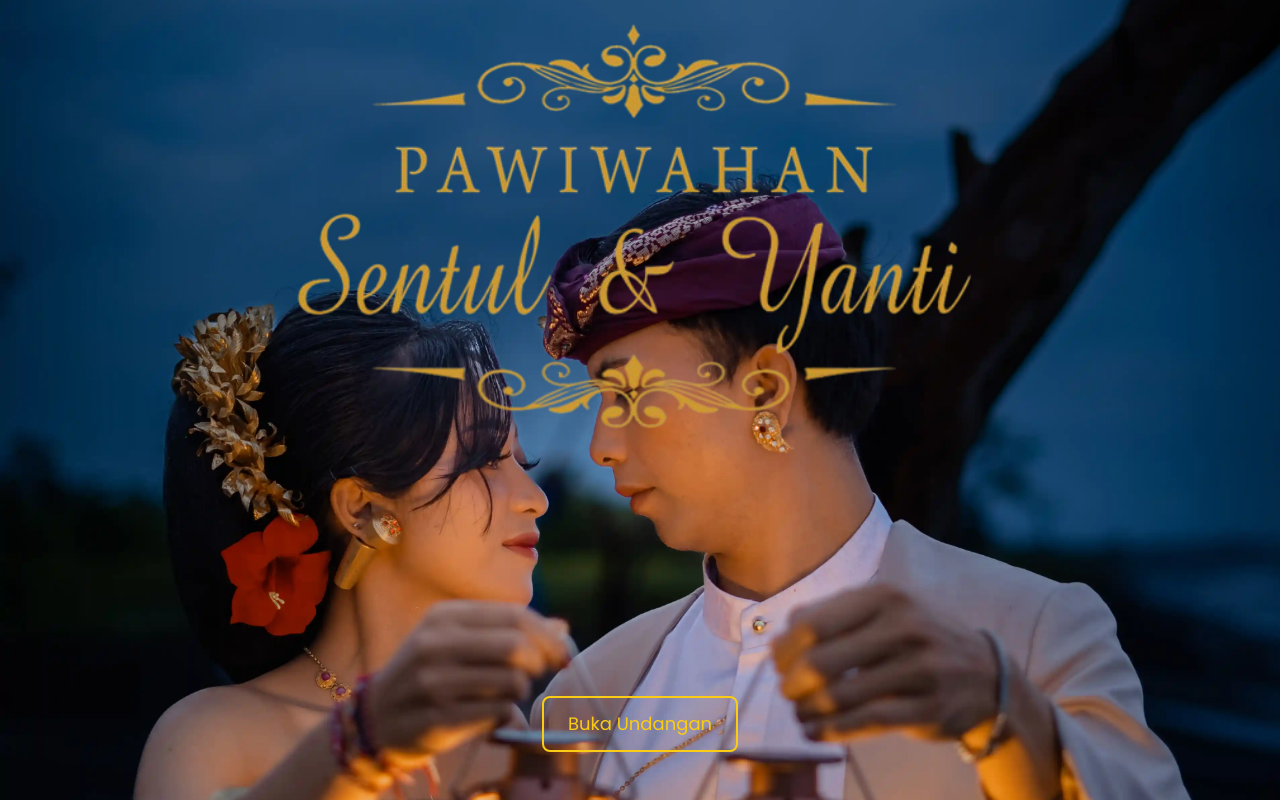
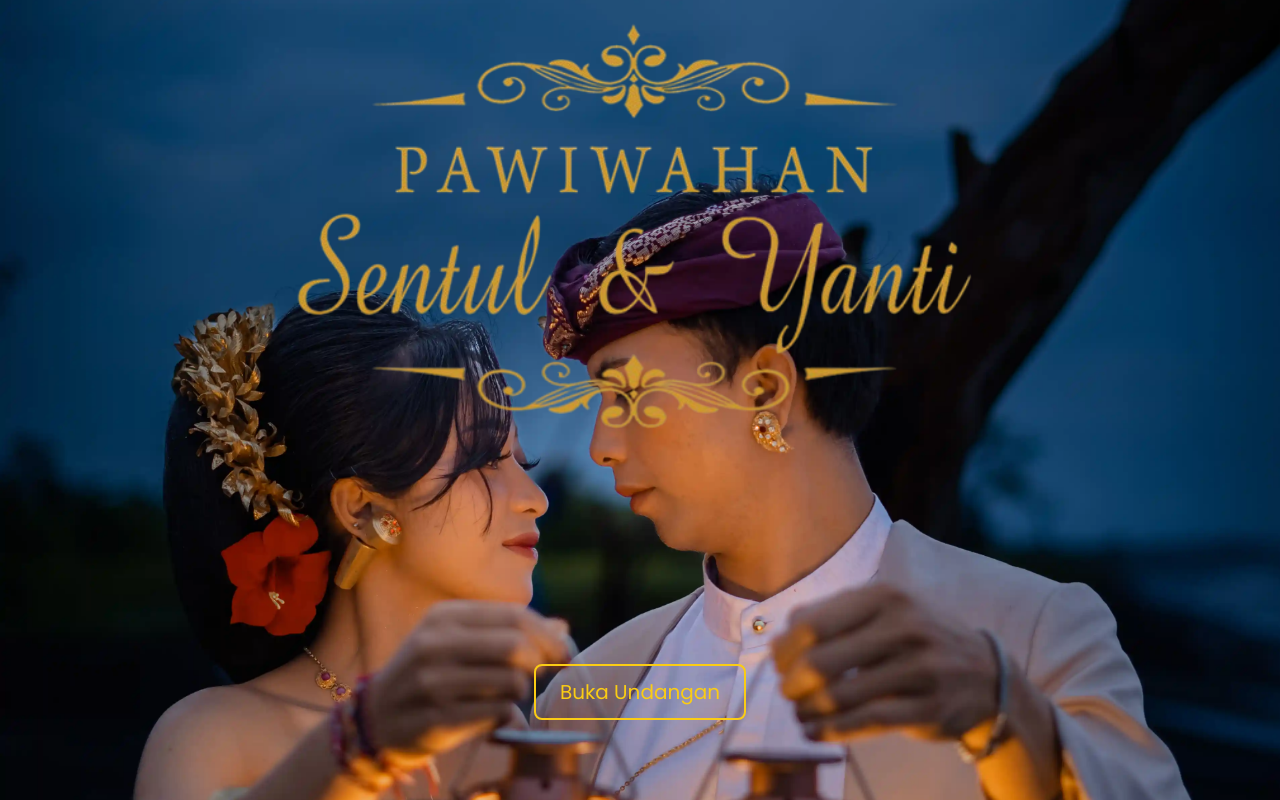
Before and after one commit to AriDev08/undangan-pernikahan, a plain HTML site: page index.html in a window 1280 px wide. Drawn offline with nearby package versions, Linux system fonts and the light colour scheme.

Commit message:
tes_button

```diff
--- a/index.html
+++ b/index.html
@@ -39,7 +39,7 @@
   class="fixed inset-0 bg-cover bg-center bg-no-repeat w-screen h-screen flex flex-col items-center justify-end"
   style="background-size: cover; background-position: center; background-image: url('DSC08136 copy.webp');">
 
-  <!-- Hiasan besar, full width, tetap di atas -->
+  <!-- Hiasan besar -->
   <div class="absolute top-0 left-1/2 transform -translate-x-1/2 z-10 w-full flex justify-center mt-4">
     <img src="hiasan-removebg-preview.png" alt=""
       class="w-[90vw] max-w-[700px] h-auto object-contain">
@@ -47,7 +47,7 @@
 
   <!-- Tombol -->
   <button onclick="showInvitation()"
-    class="border-2 mb-12 border-yellow-400 text-yellow-400 px-6 py-3 rounded-lg text-lg transition hover:bg-yellow-400 hover:text-black z-10">
+    class="border-2 mb-10 sm:mb-16 md:mb-20 border-yellow-400 text-yellow-400 px-6 py-3 rounded-lg text-base sm:text-lg md:text-xl transition hover:bg-yellow-400 hover:text-black z-10">
     Buka Undangan
   </button>
 </div>
```
